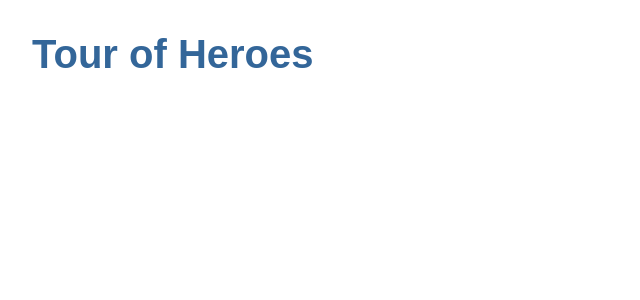
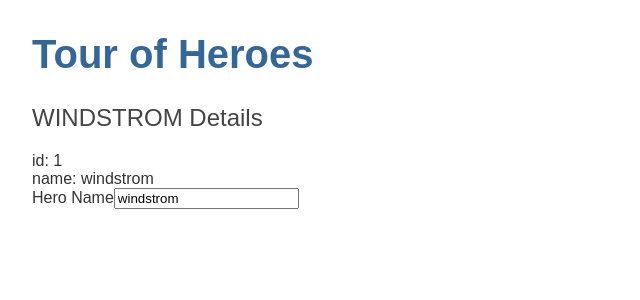
Before and after one commit to ax-abdullah/tour-of-heroes, an Angular app: page / in a window 1280 px wide. Shown: the top 300 px of the page, without its empty margins (0-640 px from the left). Built offline with nearby package versions, Linux system fonts and the light colour scheme.

Commit message:
importing forms module functionality

```diff
--- a/src/app/app.component.html
+++ b/src/app/app.component.html
@@ -1,2 +1,3 @@
 <h1>{{title}}</h1>
+<app-heroes></app-heroes>
 <router-outlet></router-outlet>
--- /dev/null
+++ b/src/app/hero.ts
@@ -0,0 +1,4 @@
+export interface Hero{
+  id: number,
+  name: string
+}
--- /dev/null
+++ b/src/app/heroes/heroes.component.html
@@ -0,0 +1,8 @@
+<h2>{{hero.name | uppercase}} Details</h2>
+<div><span>id: </span>{{hero.id}}</div>
+<div><span>name: </span>{{hero.name}}</div>
+
+<div>
+  <label for="name">Hero Name</label>
+  <input id="name" [(ngModel)]="hero.name" placeholder="name">
+</div>
--- /dev/null
+++ b/src/app/heroes/heroes.component.ts
@@ -0,0 +1,19 @@
+import { Hero } from './../hero';
+import { Component, OnInit } from '@angular/core';
+
+@Component({
+  selector: 'app-heroes',
+  templateUrl: './heroes.component.html',
+  styleUrls: ['./heroes.component.scss']
+})
+export class HeroesComponent implements OnInit {
+  hero:Hero = {
+    id: 1,
+    name: 'windstrom'
+  }
+  constructor() { }
+
+  ngOnInit(): void {
+  }
+
+}
```
Also changed, not shown: src/app/app.module.ts (+6 -2 lines), src/app/heroes/heroes.component.scss (added), 1 other file (tests, documents, lock files or other folders).
